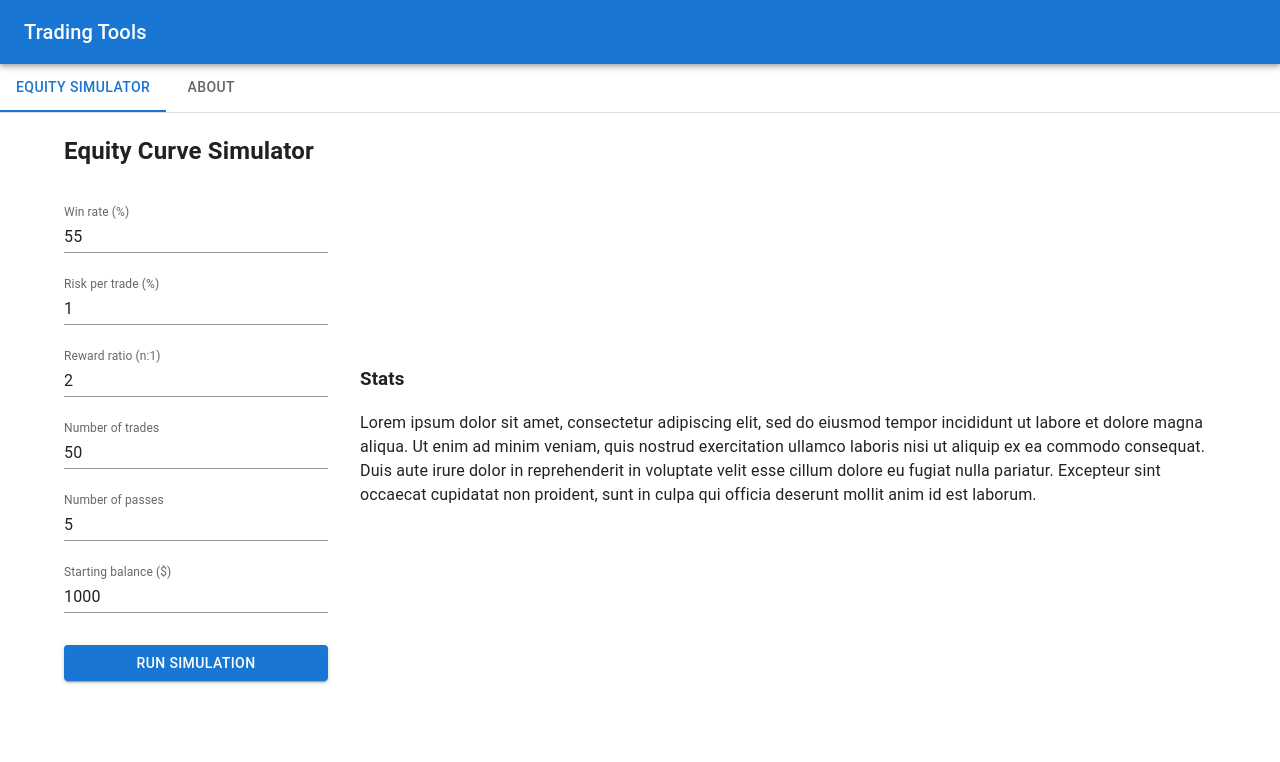
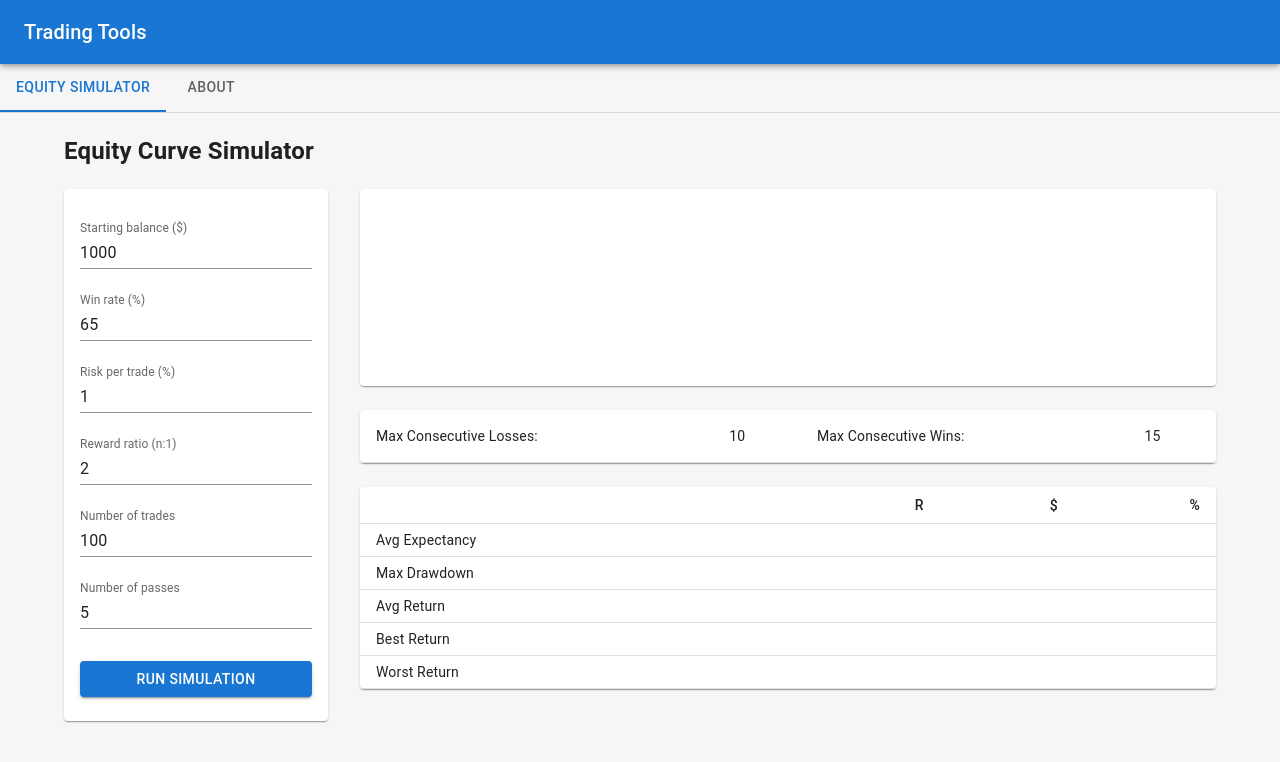
Before and after one commit to steve-king/trading-tools, a React (Create React App) app: page / in a window 1280 px wide. Shown: the top 762 px of the page. Built offline with nearby package versions, Linux system fonts and the light colour scheme.

Commit message:
Chart display tweaks and added empty stats table layout

```diff
--- a/src/app/App.css
+++ b/src/app/App.css
@@ -1,2 +1,3 @@
-.app {
+body {
+  background: #f6f6f6 !important;
 }
--- a/src/components/Chart/Chart.tsx
+++ b/src/components/Chart/Chart.tsx
@@ -1,26 +1,39 @@
 import { useEffect, useRef } from 'react'
 import ChartJS from 'chart.js/auto'
 import { randomColour } from 'utils'
+
+import { Card, CardContent } from '@mui/material'
 
 const Chart = (props: { data: number[][] }) => {
   const chartRef = useRef<HTMLCanvasElement>(null)
   const { data } = props
 
   useEffect(() => {
-    console.log('render', data)
     let chart: ChartJS
     const ctx = chartRef.current?.getContext('2d')
 
     if (ctx && data.length) {
       chart = new ChartJS(ctx, {
         type: 'line',
-        options: { plugins: { legend: { display: false } } },
+        options: {
+          plugins: { legend: { display: false } },
+          aspectRatio: 16 / 10,
+          scales: {
+            y: {
+              ticks: {
+                callback: (value) => '$' + value,
+              },
+            },
+          },
+        },
         data: {
           datasets: data.map((dataset, i) => ({
-            borderColor: randomColour(0.4),
+            borderColor: randomColour(0.8, 200),
+            borderWidth: 2,
+            pointRadius: 1,
             data: dataset,
           })),
-          labels: data[0].map((el, i) => i),
+          labels: data[0].map((el, i) => i + 1),
         },
       })
     }
@@ -28,7 +41,13 @@ const Chart = (props: { data: number[][] }) => {
     return () => chart && chart.destroy()
   }, [data, chartRef])
 
-  return <canvas ref={chartRef} />
+  return (
+    <Card>
+      <CardContent>
+        <canvas ref={chartRef} />
+      </CardContent>
+    </Card>
+  )
 }
 
 export default Chart
--- a/src/components/Form/Form.tsx
+++ b/src/components/Form/Form.tsx
@@ -1,6 +1,6 @@
 import { useState } from 'react'
 import { useDispatch, useSelector } from 'react-redux'
-import { Button, TextField } from '@mui/material'
+import { Button, TextField, Card, CardContent } from '@mui/material'
 import { EquityCurveState, setParams } from 'store/equityCurveSlice'
 import { randomisedWinLossSequence } from 'utils'
 
@@ -33,7 +33,20 @@ const Form = () => {
   }
 
   return (
+    <Card>
+      <CardContent>
         <form onSubmit={handleSubmit}>
+          <TextField
+            type="number"
+            name="startingBalance"
+            value={formData.startingBalance}
+            label="Starting balance ($)"
+            onChange={handleChange}
+            variant="standard"
+            margin="normal"
+            fullWidth
+          />
+
           <TextField
             type="number"
             name="winPercent"
@@ -88,24 +101,17 @@ const Form = () => {
             variant="standard"
             margin="normal"
             fullWidth
+            inputProps={{ max: 20 }}
           />
 
-      <TextField
-        type="number"
-        name="startingBalance"
-        value={formData.startingBalance}
-        label="Starting balance ($)"
-        onChange={handleChange}
-        variant="standard"
-        margin="normal"
-        fullWidth
-      />
           <br />
           <br />
           <Button type="submit" variant="contained" fullWidth>
             Run Simulation
           </Button>
         </form>
+      </CardContent>
+    </Card>
   )
 }
 
--- a/src/components/Stats/Stats.tsx
+++ b/src/components/Stats/Stats.tsx
@@ -1,14 +1,77 @@
+import {
+  Paper,
+  TableContainer,
+  Table,
+  TableHead,
+  TableBody,
+  TableRow,
+  TableCell,
+} from '@mui/material'
+
 const Stats = () => {
   return (
     <>
-      <h3>Stats</h3>
-      <p>
-        Lorem ipsum dolor sit amet, consectetur adipiscing elit, sed do eiusmod tempor incididunt ut
-        labore et dolore magna aliqua. Ut enim ad minim veniam, quis nostrud exercitation ullamco
-        laboris nisi ut aliquip ex ea commodo consequat. Duis aute irure dolor in reprehenderit in
-        voluptate velit esse cillum dolore eu fugiat nulla pariatur. Excepteur sint occaecat
-        cupidatat non proident, sunt in culpa qui officia deserunt mollit anim id est laborum.
-      </p>
+      <TableContainer component={Paper}>
+        <Table>
+          <TableBody>
+            <TableRow>
+              <TableCell>Max Consecutive Losses:</TableCell>
+              <TableCell>10</TableCell>
+              <TableCell>Max Consecutive Wins:</TableCell>
+              <TableCell>15</TableCell>
+            </TableRow>
+          </TableBody>
+        </Table>
+      </TableContainer>
+      <br />
+      <TableContainer component={Paper}>
+        <Table sx={{ minWidth: 650 }} size="small">
+          <TableHead>
+            <TableRow>
+              <TableCell />
+              <TableCell align="right">R</TableCell>
+              <TableCell align="right">$</TableCell>
+              <TableCell align="right">%</TableCell>
+            </TableRow>
+          </TableHead>
+          <TableBody>
+            <TableRow>
+              <TableCell>Avg Expectancy</TableCell>
+              <TableCell></TableCell>
+              <TableCell></TableCell>
+              <TableCell></TableCell>
+            </TableRow>
+
+            <TableRow>
+              <TableCell>Max Drawdown</TableCell>
+              <TableCell></TableCell>
+              <TableCell></TableCell>
+              <TableCell></TableCell>
+            </TableRow>
+
+            <TableRow>
+              <TableCell>Avg Return</TableCell>
+              <TableCell></TableCell>
+              <TableCell></TableCell>
+              <TableCell></TableCell>
+            </TableRow>
+
+            <TableRow>
+              <TableCell>Best Return</TableCell>
+              <TableCell></TableCell>
+              <TableCell></TableCell>
+              <TableCell></TableCell>
+            </TableRow>
+
+            <TableRow>
+              <TableCell>Worst Return</TableCell>
+              <TableCell></TableCell>
+              <TableCell></TableCell>
+              <TableCell></TableCell>
+            </TableRow>
+          </TableBody>
+        </Table>
+      </TableContainer>
     </>
   )
 }
--- a/src/index.css
+++ b/src/index.css
@@ -10,6 +10,6 @@ body {
   -moz-osx-font-smoothing: grayscale; */
 }
 
-code {
+/* code {
   font-family: source-code-pro, Menlo, Monaco, Consolas, 'Courier New', monospace;
-}
+} */
--- a/src/pages/EquityCurve.tsx
+++ b/src/pages/EquityCurve.tsx
@@ -19,6 +19,7 @@ const SimulatorPage = () => {
         </Grid>
         <Grid item md={9}>
           <Chart data={chartData} />
+          <br />
           <Stats />
         </Grid>
       </Grid>
--- a/src/store/equityCurveSlice.ts
+++ b/src/store/equityCurveSlice.ts
@@ -26,10 +26,10 @@ const equityCurveSlice = createSlice({
   name: 'equityCurve',
   initialState: {
     startingBalance: 1000,
-    winPercent: 55,
+    winPercent: 65,
     riskPercent: 1,
     rewardRatio: 2,
-    itemsPerSequence: 50,
+    itemsPerSequence: 100,
     numSequences: 5,
     sequences: [],
   },
--- a/src/utils.ts
+++ b/src/utils/index.ts
@@ -47,9 +47,10 @@ export function randomisedWinLossSequence(winPercent: number, length: number): T
 /**
  * Generate a random rgba colour string with predetermined opacity
  * @param opacity
+ * @param max - Max value for the rgb parameters. Allows for more consistent output (avoid overly faint colours)
  * @returns
  */
-export function randomColour(opacity = 1) {
-  const random = () => Math.floor(Math.random() * 256)
+export function randomColour(opacity = 1, max = 256) {
+  const random = () => Math.floor(Math.random() * max)
   return `rgba(${random()}, ${random()}, ${random()}, ${opacity})`
 }
```
Lines whose indentation alone changed are shown as unchanged.
